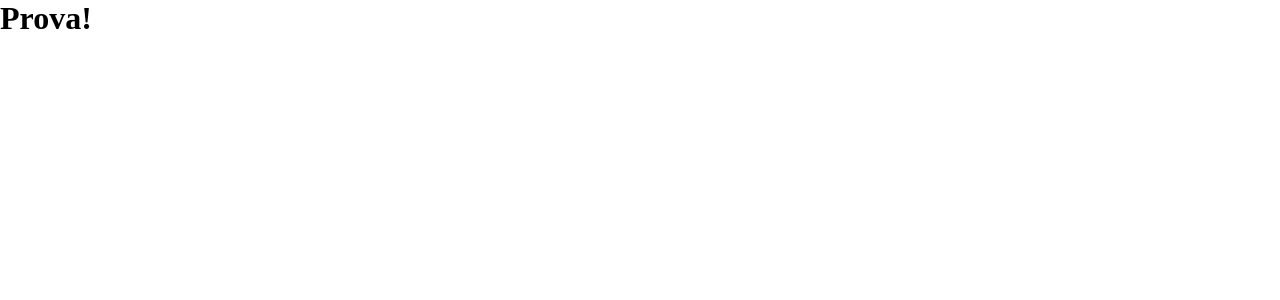
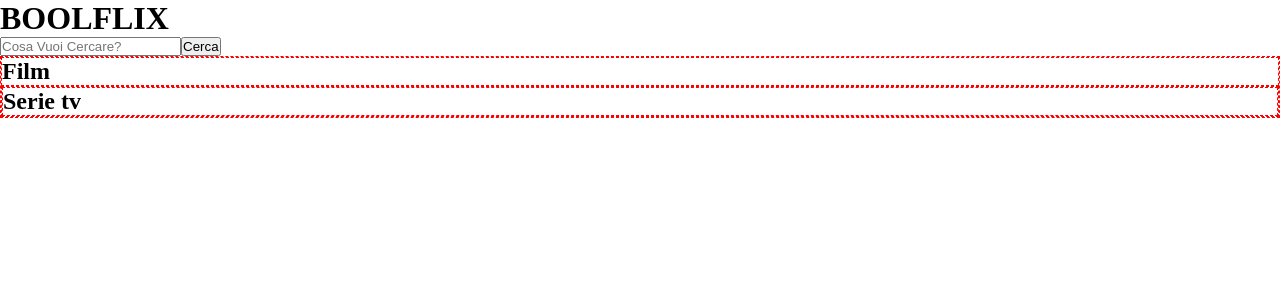
Before and after one commit to LucaDalRi/vite-boolflix, a Vue app: page / in a window 1280 px wide. Shown: the top 300 px of the page. Built offline with nearby package versions, Linux system fonts and the light colour scheme.

Commit message:
Manca ultimo passaggio milestone 3

```diff
--- a/src/App.vue
+++ b/src/App.vue
@@ -1,24 +1,28 @@
 <script>
-import { store } from './store';
-import NomeApp from './components/HelloWorld.vue';
+import AppHeader from './components/AppHeader.vue';
+import AppMain from './components/AppMain.vue';
 
 export default {
   name: "App",
   components: {
-    NomeApp,
+    AppHeader,
+    AppMain,
   },
   data() {
     return {
-      store
     }
-  }
+  },
+  methods: {
+
+  },
 
 };
 </script>
 
 <template>
 
-  <NomeApp />
+  <AppHeader />
+  <AppMain />
 
 </template>
 
--- /dev/null
+++ b/src/components/AppHeader.vue
@@ -0,0 +1,74 @@
+<script>
+import { store } from '../store';
+import axios from 'axios';
+export default {
+  name: 'AppHeader',
+  data() {
+    return {
+      store,
+      inputSearch: '',
+      apiRequestUserMovie: '',
+      apiRequestUserTv: '',
+    };
+  },
+  methods: {
+    btnSearch() {
+      store.rispostaApiMovie = [],
+        store.rispostaApiTv = [],
+        this.apiRequestUserMovie = ('https://api.themoviedb.org/3/search/movie?api_key=24435e5d965dae03c4aaa6c71f82d8ad&query=' + this.inputSearch.toLowerCase().replaceAll(' ', '+'));
+      axios
+        .get(this.apiRequestUserMovie)
+        .then((request) => {
+
+          const rispostaApi = request.data.results;
+          store.rispostaApiMovie.push(rispostaApi)
+          console.log(store.rispostaApiMovie[0])
+
+          // conversione voti scala 5 e push in store.js
+          for ( let i = 0; i < store.rispostaApiMovie[0].length; i++) {
+            let votiFilm = store.rispostaApiMovie[0][i].vote_average
+            votiFilm = Math.floor(votiFilm / 2)
+
+            store.votiMovie.push(votiFilm)
+          }
+        });
+
+      this.apiRequestUserTv = ('https://api.themoviedb.org/3/search/tv?api_key=24435e5d965dae03c4aaa6c71f82d8ad&query=' + this.inputSearch.toLowerCase().replaceAll(' ', '+'));
+      axios
+        .get(this.apiRequestUserTv)
+        .then((request) => {
+
+          const rispostaApi = request.data.results;
+          store.rispostaApiTv.push(rispostaApi)
+          console.log(store.rispostaApiTv[0])
+
+        })
+    }
+  },
+  mounted() {
+
+
+  },
+}
+</script>
+
+<template>
+
+  <div class="containerHeader">
+    <div>
+      <h1>
+        BOOLFLIX
+      </h1>
+    </div>
+    <div>
+      <input placeholder="Cosa Vuoi Cercare?" type="search" name="TitleSearch" id="TitleSearch" v-model="inputSearch"
+        @keyup.enter="btnSearch()">
+      <button @click="btnSearch()">Cerca</button>
+    </div>
+  </div>
+
+</template>
+
+<style lang="scss" scoped>
+
+</style>
--- /dev/null
+++ b/src/components/AppMain.vue
@@ -0,0 +1,79 @@
+<script>
+import { store } from '../store';
+import "/node_modules/flag-icons/css/flag-icons.min.css";
+export default {
+    name: 'AppMain',
+    data() {
+        return {
+            store,
+        };
+    },
+    methods: {
+
+
+
+    },
+}
+</script>
+
+<template>
+
+    <div class="containerMain">
+        <h2>
+            Film
+        </h2>
+        <div v-for="(film, index) in store.rispostaApiMovie[0]">
+            <h4>
+                <mark>Titolo</mark>
+                {{ store.rispostaApiMovie[0][index].title }}
+                <mark>Titolo Originale</mark>
+                {{ store.rispostaApiMovie[0][index].original_title }}
+                <mark>Lingua</mark>
+                <span class="fi" :class="'fi-' + store.rispostaApiMovie[0][index].original_language"></span>
+                {{ store.rispostaApiMovie[0][index].original_language }}
+                <mark>Voto</mark>
+                {{ store.rispostaApiMovie[0][index].vote_average }}
+                <!-- devo trovare il modo di dare le stelle in base al voto -->
+                {{ store.votiMovie[index] }}
+                <div>
+                    <img :src="'https://image.tmdb.org/t/p/' + 'w342' + store.rispostaApiMovie[0][index].poster_path"
+                        :alt="store.rispostaApiMovie[0][index].title">
+                </div>
+            </h4>
+        </div>
+        <div>
+            <h2>
+                Serie tv
+            </h2>
+            <div v-for="(film, index) in store.rispostaApiTv[0]">
+                <h4>
+                    <mark>Titolo</mark>
+                    {{ store.rispostaApiTv[0][index].name }}
+                    <mark>Titolo Originale</mark>
+                    {{ store.rispostaApiTv[0][index].original_name }}
+                    <mark>Lingua</mark>
+                    <span class="fi" :class="'fi-' + store.rispostaApiTv[0][index].original_language"></span>
+                    {{ store.rispostaApiTv[0][index].original_language }}
+                    <mark>Voto</mark>
+                    {{ store.rispostaApiTv[0][index].vote_average }}
+                    <div>
+                        <img :src="'https://image.tmdb.org/t/p/' + 'w342' + store.rispostaApiTv[0][index].poster_path"
+                            :alt="store.rispostaApiTv[0][index].name">
+                    </div>
+                </h4>
+            </div>
+        </div>
+    </div>
+
+</template>
+
+<style lang="scss" scoped>
+* {
+    border: 1px dashed red;
+}
+
+img {
+    width: 80px;
+    height: 100px;
+}
+</style>
--- a/src/components/HelloWorld.vue
+++ /dev/null
@@ -1,24 +0,0 @@
-<script>
-export default {
-  name: 'NomeApp',
-  data() {
-    return {
-
-    };
-  },
-}
-</script>
-
-<template>
-
-  <div>
-    <h1>
-      Prova!
-    </h1>
-  </div>
-
-</template>
-
-<style lang="scss" scoped>
-
-</style>
--- a/src/main.js
+++ b/src/main.js
@@ -2,4 +2,6 @@ import { createApp } from 'vue'
 import './main.scss'
 import App from './App.vue'
 
+
+
 createApp(App).mount('#app')
--- a/src/store.js
+++ b/src/store.js
@@ -1,13 +1,8 @@
 import { reactive } from 'vue';
 
 export const store = reactive({
-    data() {
-        return {
-
-        };
-    },
-    methods: {
-
-    },
-
+    rispostaApiMovie: [],
+    rispostaApiTv: [],
+    votiMovie: [],
+    votiTv: [],
 });
```
Also changed, not shown: package.json (+8 -1 lines), 1 other file (tests, documents, lock files or other folders).
